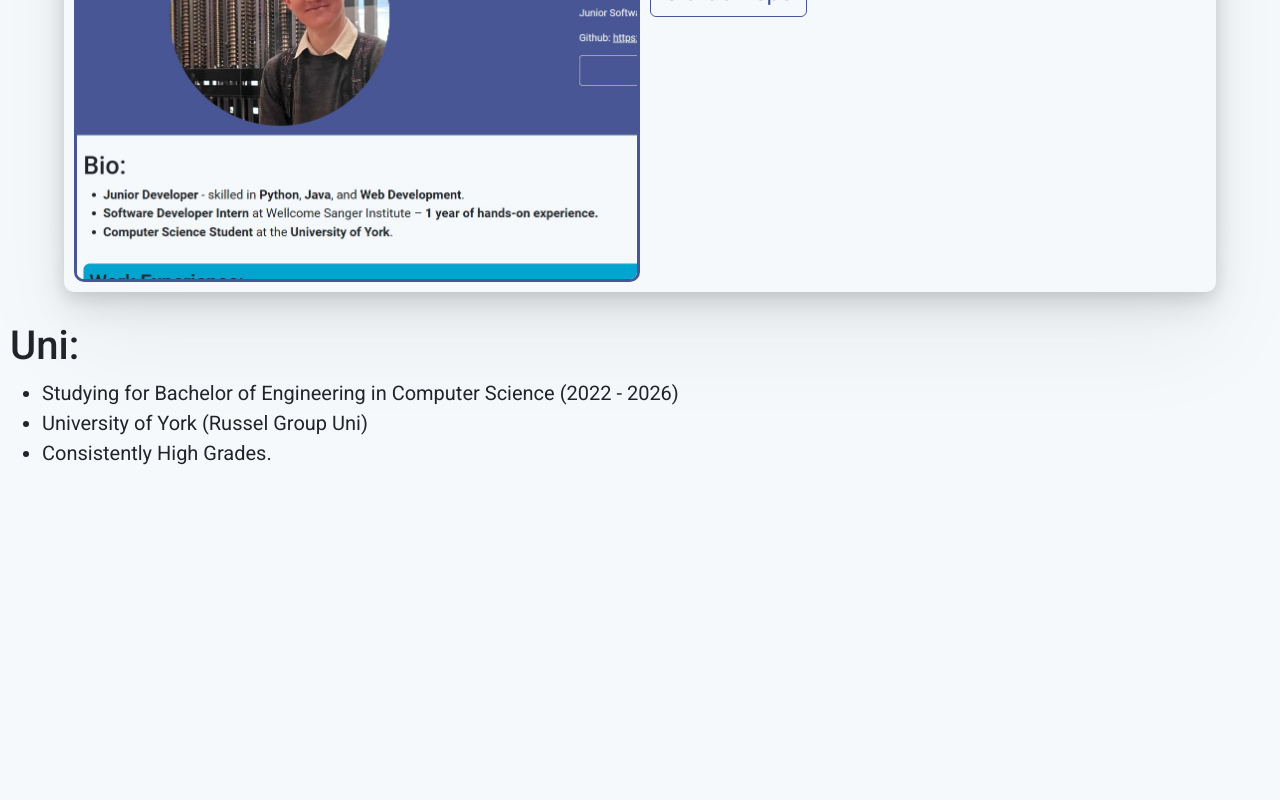
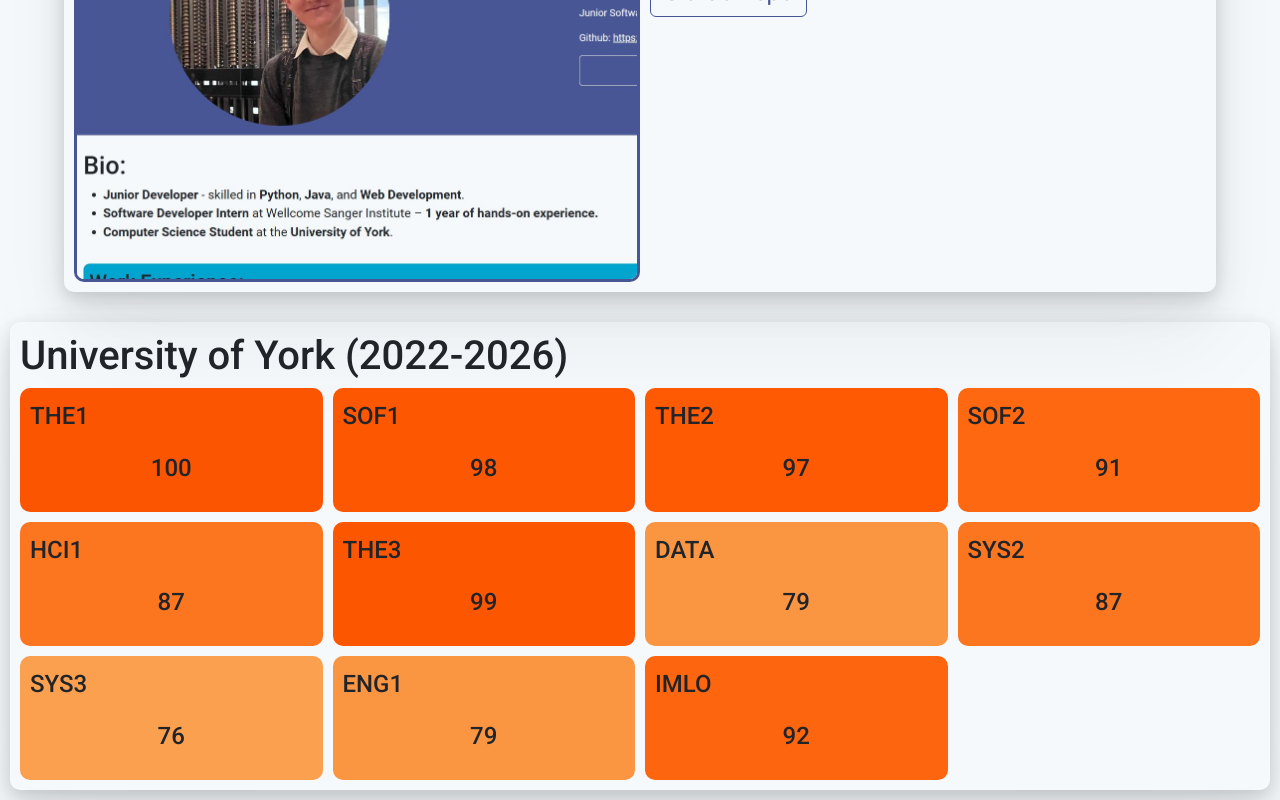
Before and after one commit to GeorgeJopson/GeorgeJopson.github.io, a React (Create React App) app: page / in a window 1280 px wide. Shown: the part 1296-2096 px from the top of the page. Before the commit the page ends 1780 px from the top, so only its background shows below. Built offline with nearby package versions, Linux system fonts and the light colour scheme.

Commit message:
Add module boxes

```diff
--- a/src/Components/Uni/Uni.css
+++ b/src/Components/Uni/Uni.css
@@ -1,4 +1,24 @@
 .uniContainerBox{
   text-align: left;
-  margin-left: 10px;
+  margin: 0 10px 10px 10px;
+  padding: 10px;
+  border-radius: 10px;
+  box-shadow: 0 50px 100px rgba(0, 0, 0, .05), 0 15px 35px rgba(0, 0, 0, .1), 0 5px 15px rgba(0, 0, 0, .1);
 }
+
+.modulesBox{
+  display: grid;
+  grid-template-columns: repeat(auto-fit, minmax(250px, 1fr));
+  grid-gap: 10px;
+}
+
+.module{
+  /* background-color: var(--highlight-warm); */
+  /* background-color: color-mix(in hsl, var(--highlight-light), var(--highlight-warm) 50%); */
+  border-radius: 10px;
+  padding: 10px;
+}
+
+.moduleScore{
+  text-align: center;
+}
--- a/src/Components/Uni/Uni.js
+++ b/src/Components/Uni/Uni.js
@@ -2,15 +2,34 @@ import './Uni.css';
 import '../../stylings/fonts.css';
 import '../../stylings/colors.css';
 
+import modulesData from "./modules.json";
+
 function Uni(){
+  const moduleBoxes = modulesData.modules.map((module)=>{
+    const e = 2.71828;
+    const offset = 80;
+    const stretch = 8;
+
+    let colorPercentage = 100/(1+e**(-((module.score-offset)/stretch)));
+    colorPercentage = Math.min(colorPercentage, 100);
+    colorPercentage = Math.max(colorPercentage, 0);
+
+    return(
+      <div className="module" key={module.code} style={
+        {backgroundColor: `color-mix(in hsl, var(--highlight-light), var(--highlight-intense) ${colorPercentage}%)`}
+      }>
+        <p className="robotoMedium subtitleText moduleName">{module.code}</p>
+        <p className="robotoMedium subtitleText moduleScore">{module.score}</p>
+      </div>
+    );
+  });
+
   return(
     <div className="uniContainerBox" id="uni">
-      <h1 className="robotoMedium subTitleText">Uni:</h1>
-      <ul>
-        <li className="robotoRegular paragraphText">Studying for Bachelor of Engineering in Computer Science (2022 - 2026)</li>
-        <li className="robotoRegular paragraphText">University of York (Russel Group Uni)</li>
-        <li className="robotoRegular paragraphText">Consistently High Grades.</li>
-      </ul>
+      <h1 className="robotoMedium subTitleText">University of York (2022-2026)</h1>
+      <div className="modulesBox">
+        {moduleBoxes}
+      </div>
     </div>
   );
 }
--- /dev/null
+++ b/src/Components/Uni/modules.json
@@ -0,0 +1,70 @@
+{
+  "modules":[
+    {
+      "name":"Theory 1: Mathematical Foundations of Computer Science",
+      "code":"THE1",
+      "score":100,
+      "year":1
+    },
+    {
+      "name":"Software 1: Foundations of Programming for Computer Science",
+      "code":"SOF1",
+      "score":98,
+      "year":1
+    },
+    {
+      "name":"Theory 2: Formal Languages & Automata",
+      "code":"THE2",
+      "score":97,
+      "year":1
+    },
+    {
+      "name":"Software 2: Object Oriented Data Structures & Algorithms",
+      "code":"SOF2",
+      "score":91,
+      "year":1
+    },
+    {
+      "name":"Human-Computer Interaction 1: Introduction to User Centred Design",
+      "code":"HCI1",
+      "score":87,
+      "year":1
+    },
+    {
+      "name":"Theory 3: Computability, Complexity and Logic",
+      "code":"THE3",
+      "score":99,
+      "year":2
+    },
+    {
+      "name":"DATA: Introduction to Data Science",
+      "code":"DATA",
+      "score":79,
+      "year":2
+    },
+    {
+      "name":"Systems & Devices 2: Operating Systems, Security, and Networking",
+      "code":"SYS2",
+      "score":87,
+      "year":2
+    },
+    {
+      "name":"Systems & Devices 3: Advanced Computer Systems",
+      "code":"SYS3",
+      "score":76,
+      "year":2
+    },
+    {
+      "name":"Engineering 1: Software & Systems Engineering",
+      "code":"ENG1",
+      "score":79,
+      "year":2
+    },
+    {
+      "name":"Intelligent Systems: Machine Learning & Optimisation",
+      "code":"IMLO",
+      "score":92,
+      "year":2
+    }
+  ]
+}
```
